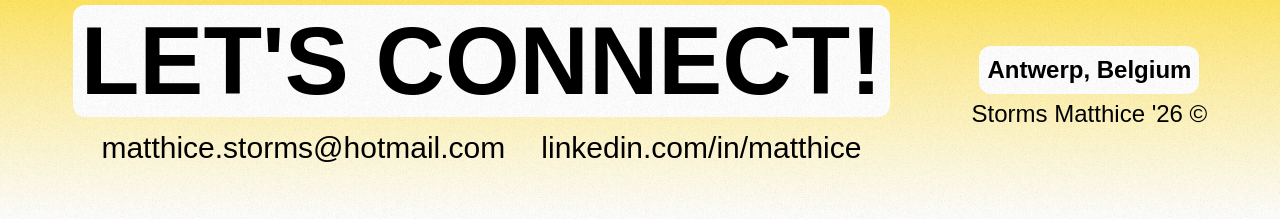
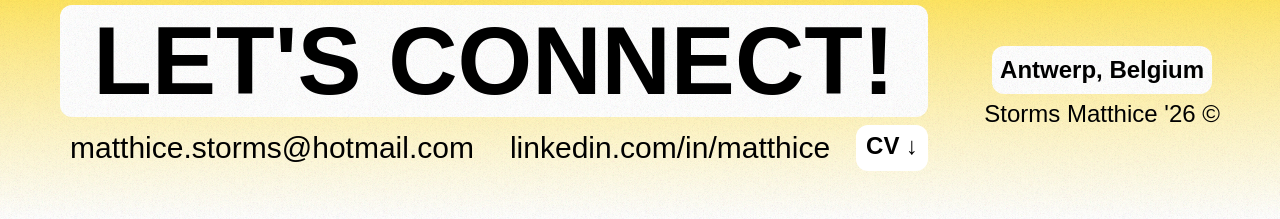
Before and after one commit to Matthicus/portfolio, a React (Vite) app: page / in a window 1280 px wide. Shown: the part 2643-2862 px from the top of the page. Built offline with nearby package versions, Linux system fonts and the light colour scheme; a web font is replaced by a local one.

Commit message:
cv download feature in footer

```diff
--- a/src/components/Footer.jsx
+++ b/src/components/Footer.jsx
@@ -37,8 +37,17 @@ const Footer = () => {
             <p className="in-link text-3xl cursor-pointer hover:text-white">
               linkedin.com/in/matthice
             </p>
+
+            <a
+              href="/storms_cv_2026.pdf"
+              download
+              className=" cv-button text-2xl font-bold bg-white p-2 rounded-xl cursor-pointer"
+            >
+              CV ↓
+            </a>
           </div>
         </section>
+
         <section className="flex flex-col items-center gap-1">
           <p className="text-2xl bg-white p-2 rounded-xl antwerp">
             {t[lang].locatie}
--- a/src/index.css
+++ b/src/index.css
@@ -106,6 +106,32 @@ body {
   padding: 5px 10px;
 }
 
+.cv-button::before {
+  content: '';
+  position: absolute;
+  top: 0;
+  left: 0;
+  width: 100%;
+  height: 0;
+  background: #ffd900;
+  z-index: -1;
+  transition: 0.4s;
+  border-radius: 10px;
+}
+
+.cv-button:hover::before {
+  height: 100%;
+}
+
+.cv-button {
+  position: relative;
+  z-index: 1;
+  overflow: hidden;
+  padding: 5px 10px;
+  font-family: "Barlow Condensed", sans-serif;
+  font-weight: 600;
+  font-style: normal;
+}
 
 
 .intro-text {
```
Also changed, not shown: 1 other file (tests, documents, lock files or other folders).
